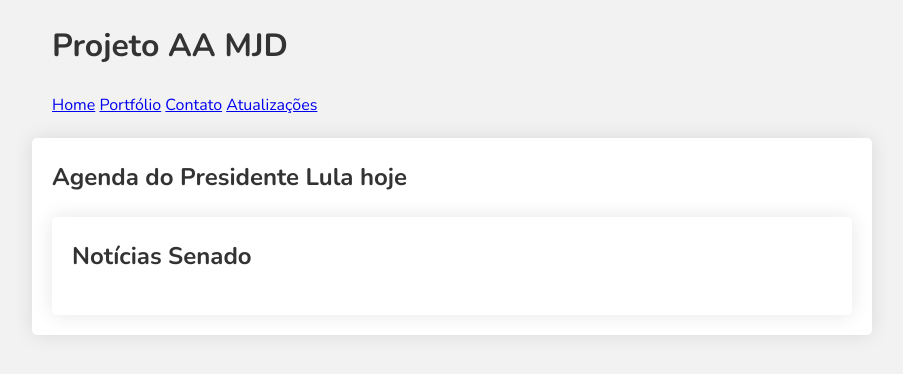
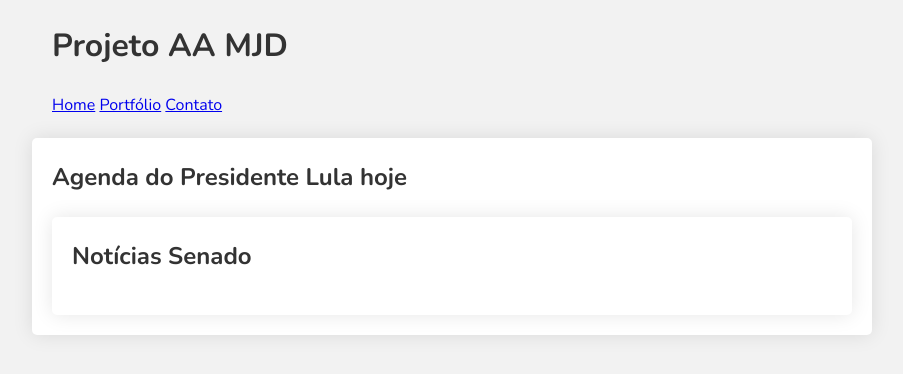
Before and after one commit to Michellynss/Projeto-Automa-o-MJD, a Flask app: template templates/atualizacoes.html in a window 1280 px wide. Shown: the top 374 px of the page, without its empty margins (188-1091 px from the left). Run offline with Flask 3, Linux system fonts and the light colour scheme; the template is opened without the code that fills it, so the values that code supplies are empty.

Commit message:
Update atualizacoes.html

```diff
--- a/templates/atualizacoes.html
+++ b/templates/atualizacoes.html
@@ -15,7 +15,7 @@
 		<a class="active" href="./">Home</a>
           	<a href="/portifolio">Portfólio</a>
           	<a href="/contato">Contato</a>
-	    <a href="/atualizacoes">Atualizações</a>
+
 
       </header>
       <div class="container">
```
